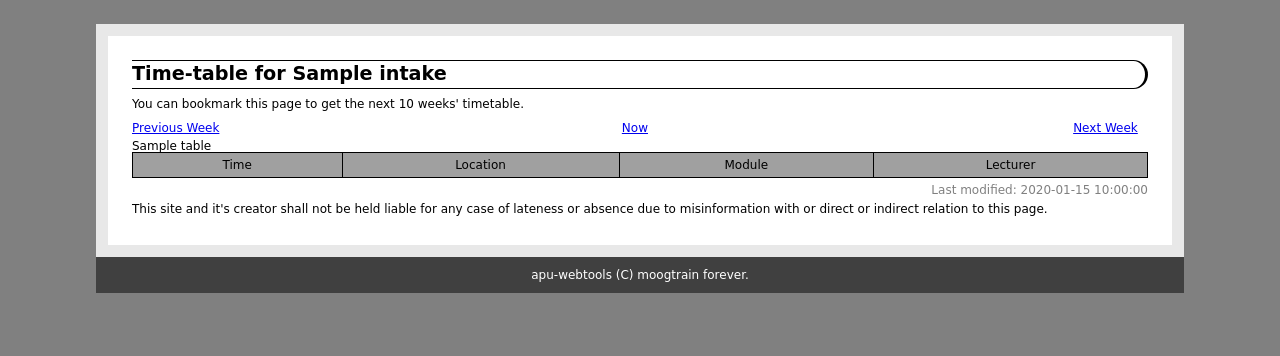
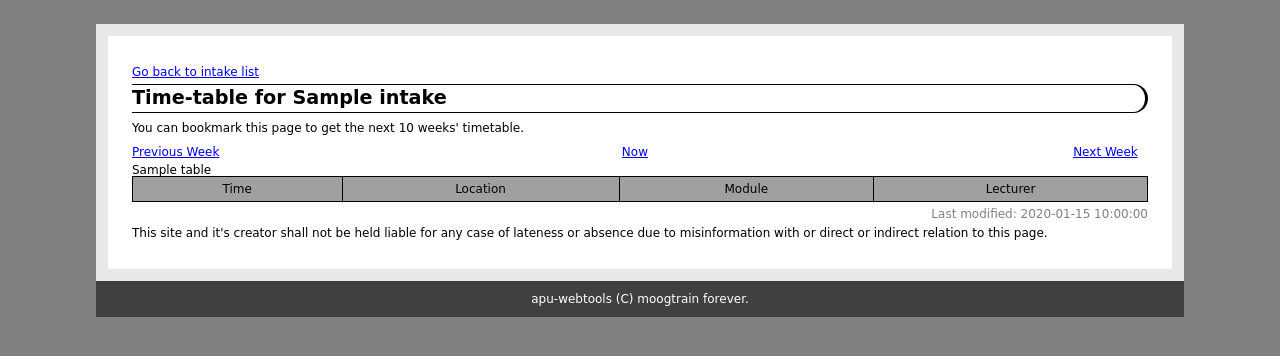
Before and after one commit to keigen-shu/apu-webtools, a Flask app: template apu_webtools/templates/timetable.html in a window 1280 px wide. Shown: the top 356 px of the page. Run offline with Flask 2, Linux system fonts and the light colour scheme; the template is opened without the code that fills it: most values are stand-ins (such as "Sample title", 1, 10 or a date in 2020); lists and menus that the app fills with data are empty.

Commit message:
Added and fixed some navigation links

```diff
--- a/apu_webtools/templates/timetable.html
+++ b/apu_webtools/templates/timetable.html
@@ -4,6 +4,7 @@
 
 {% block content %}
 <div id="timetable">
+    <p><a href="{{ url_for('timetable_list') }}">Go back to intake list</a></p>
     <h1>Time-table for {{ intake }}</h1>
     <p>You can bookmark this page to get the
     {% if week > 0 %}
@@ -15,9 +16,9 @@
     {% endif %}
     timetable.</p>
 
-    <p style="float: left; width: 33%; text-align: left;"><a href={{ url_for('timetable', intake=intake, week=week-1) }}>Previous Week</a></p>
-    <p style="float: left; width: 33%; text-align: center;"><a href={{ url_for('timetable', intake=intake, week=0) }}>Now</a></p>
-    <p style="float: left; width: 33%; text-align: right;"><a href={{ url_for('timetable', intake=intake, week=week+1) }}>Next Week</a></p>
+    <p style="float: left; width: 33%; text-align: left;"><a href="{{ url_for('timetable', intake=intake, week=week-1) }}">Previous Week</a></p>
+    <p style="float: left; width: 33%; text-align: center;"><a href="{{ url_for('timetable', intake=intake, week=0) }}">Now</a></p>
+    <p style="float: left; width: 33%; text-align: right;"><a href="{{ url_for('timetable', intake=intake, week=week+1) }}">Next Week</a></p>
 
     {% if table == None %}
     <p><em>
```
